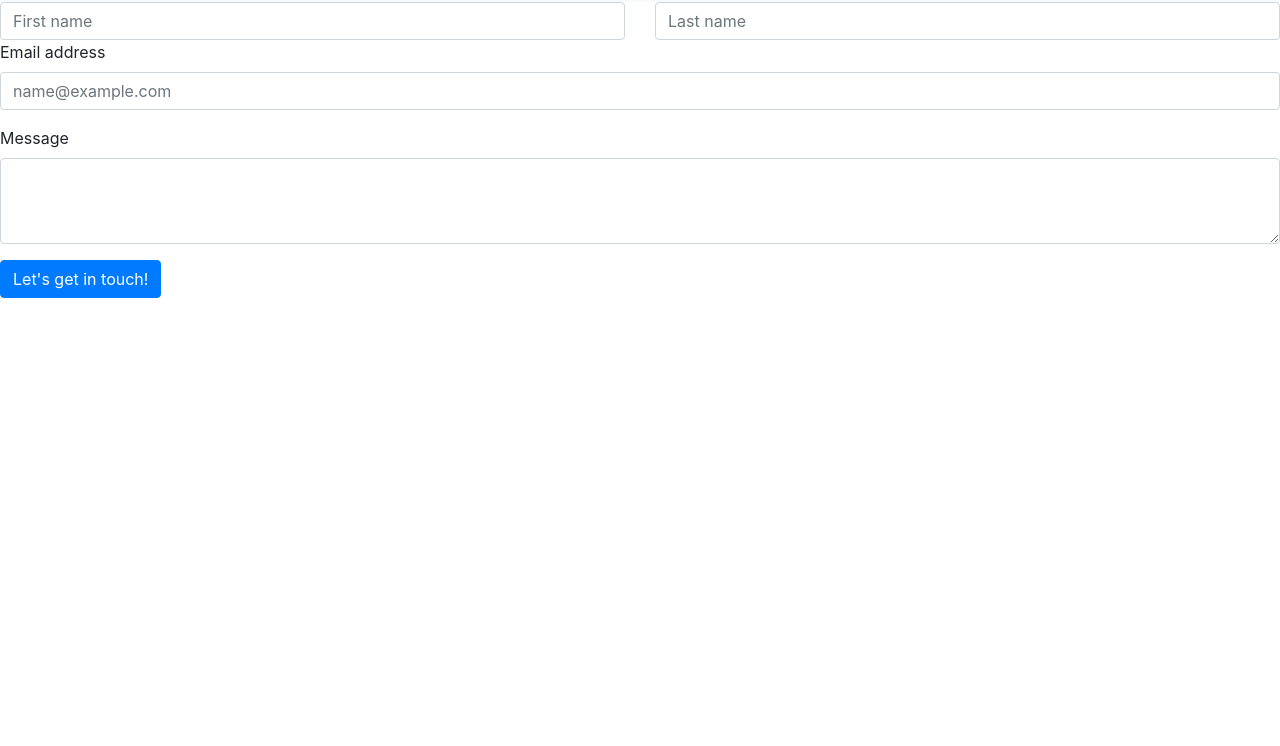
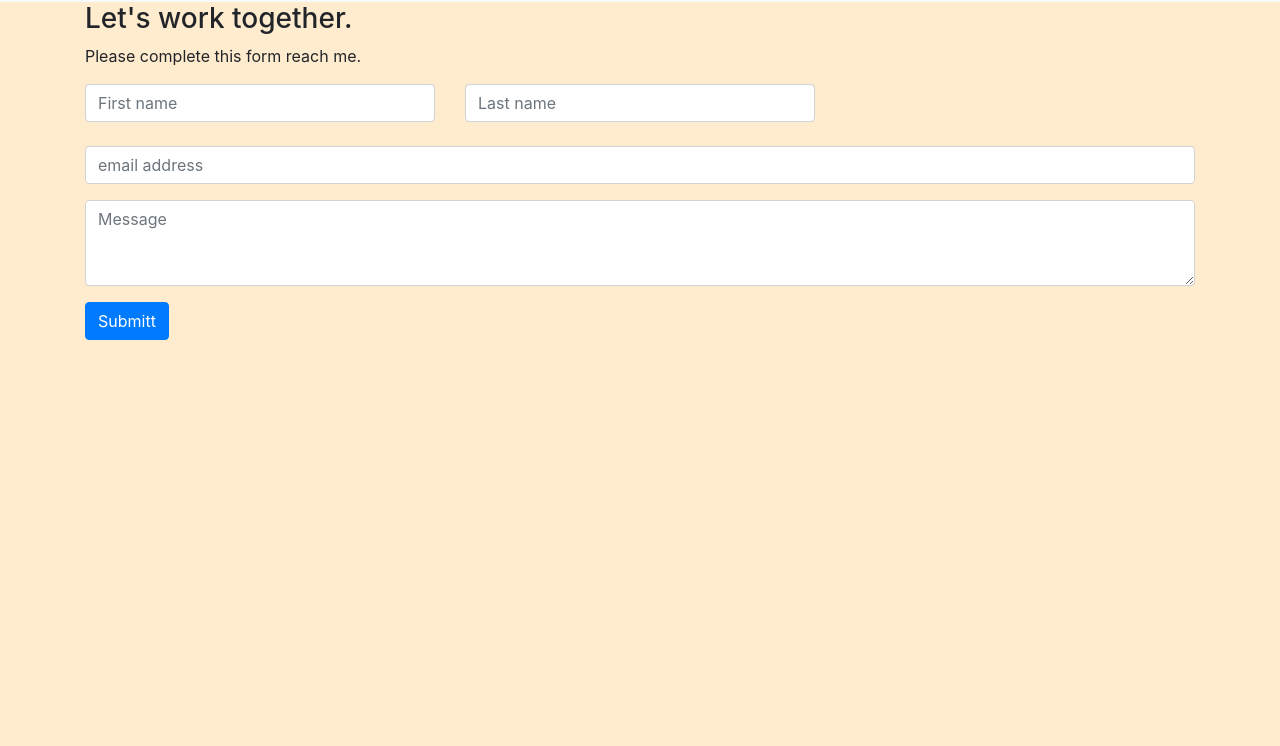
Before and after one commit to SandrahMor/portfolio, a plain HTML site: page contact.html in a window 1280 px wide. Shown: the part 54-800 px from the top of the page. Drawn offline with nearby package versions, Linux system fonts and the light colour scheme.

Commit message:
second update

```diff
--- a/contact.html
+++ b/contact.html
@@ -1,13 +1,14 @@
 <!doctype html>
 <html lang="en">
   <head>
-    <title>Title</title>
+    <title>Contact Sandrah</title>
     <!-- Required meta tags -->
     <meta charset="utf-8">
     <meta name="viewport" content="width=device-width, initial-scale=1, shrink-to-fit=no">
 
     <!-- Bootstrap CSS -->
     <link rel="stylesheet" href="https://stackpath.bootstrapcdn.com/bootstrap/4.3.1/css/bootstrap.min.css" integrity="sha384-ggOyR0iXCbMQv3Xipma34MD+dH/1fQ784/j6cY/iJTQUOhcWr7x9JvoRxT2MZw1T" crossorigin="anonymous">
+    <link rel="stylesheet" type="text/css" href="style.css">
   </head>
   <body>
     <header>
@@ -18,13 +19,13 @@
           </button>
           <div class="collapse navbar-collapse" id="navbarNav">
             <ul class="navbar-nav">
-              <li class="nav-item active">
+              <li class="nav-item ">
                 <a class="nav-link" href="./index.html">About</a>
               </li>
               <li class="nav-item">
                 <a class="nav-link" href="./portfolio.html">Portfolio</a>
               </li>
-              <li class="nav-item">
+              <li class="nav-item active">
                 <a class="nav-link" href="#">Contact <span class="sr-only">(current)</span> </a>
               </li>
             </ul>
@@ -32,26 +33,26 @@
         </nav>
   </header>
 
-    <main>
-      <form>
-        <div  class="row">
-          <div class="col">
+    <main class="container">
+      <form class="message">
+        <H3>Let's work together.</H3>
+        <p>Please complete this form reach me.</p>
+        <div  class="row ">
+          <div class="col-md-4">
             <input type="text" class="form-control" placeholder="First name">
           </div>
-          <div class="col">
+          <div class="col-md-4">
             <input type="text" class="form-control" placeholder="Last name">
           </div>
         </div>
         <div class="form-group">
-          <label for="exampleFormControlInput1">Email address</label>
-          <input type="email" class="form-control" id="exampleFormControlInput1" placeholder="name@example.com">
+          <label></label>
+          <input type="email" class="form-control" id="exampleFormControlInput1" placeholder="email address">
         </div>
-
         <div class="form-group">
-          <label for="exampleFormControlTextarea1">Message</label>
-          <textarea class="form-control" id="exampleFormControlTextarea1" rows="3"></textarea>
+          <textarea class="form-control" id="exampleFormControlTextarea1" placeholder="Message" rows="3"></textarea>
         </div>
-        <button type="submit" class="btn btn-primary">Let's get in touch!</button>
+        <button type="submit" class="btn btn-primary">Submitt</button>
       </form>
 
 
--- a/style.css
+++ b/style.css
@@ -0,0 +1,3 @@
+body {
+    background-color: blanchedalmond;
+}
```
Also changed, not shown: index.html (+2 -2 lines), portfolio.html (+18 -12 lines), horiseon.jpg (added), 1 other file.
